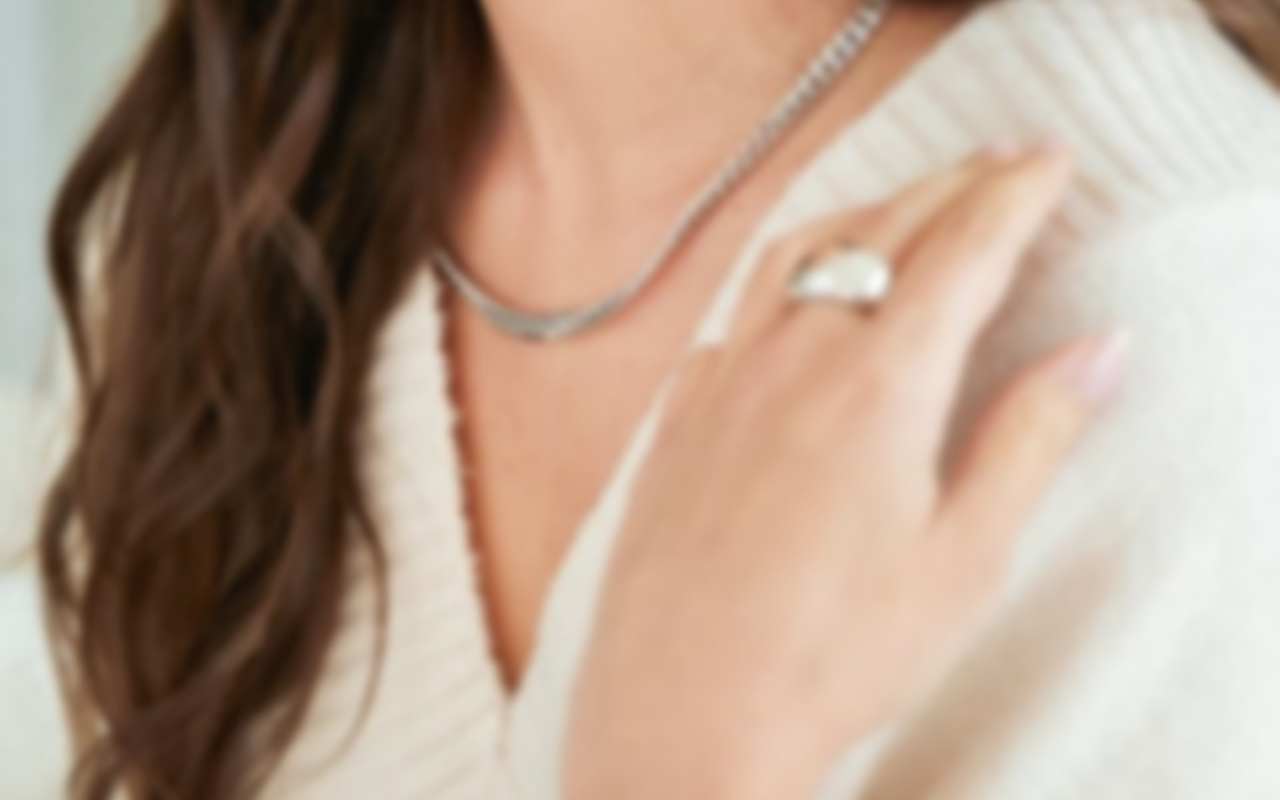
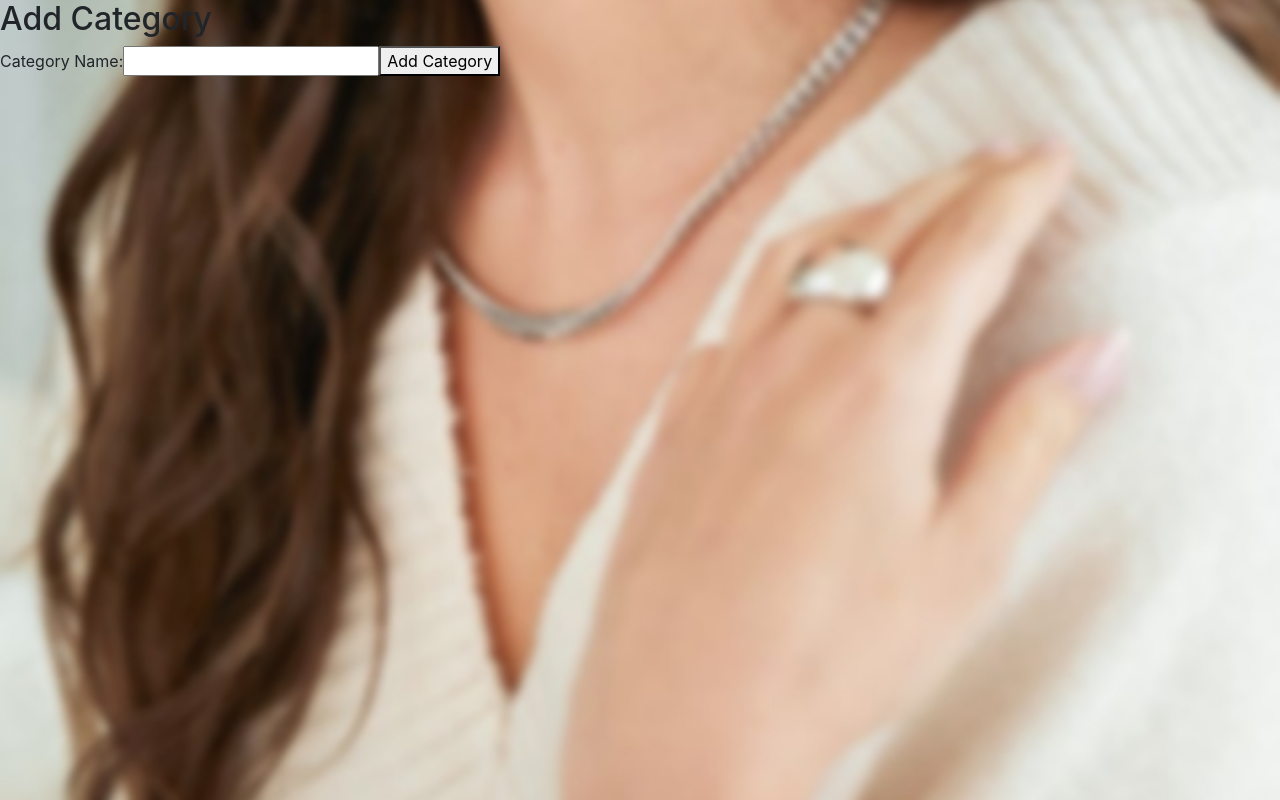
Before and after one commit to nikolapetrovski1102/SparkleSilver, a React (Create React App) app in the folder Front-end/react-library/: page /add-category in a window 1280 px wide. Built offline with nearby package versions, Linux system fonts and the light colour scheme.

Commit message:
added categories component and filter them in add product

```diff
--- a/Front-end/react-library/src/App.tsx
+++ b/Front-end/react-library/src/App.tsx
@@ -4,6 +4,7 @@ import { HomePage } from './layouts/HomePage/HomePage';
 import { Redirect, Route, Switch } from 'react-router-dom';
 import ProductList from './layouts/Products/ListProducts';
 import AddProductForm from './layouts/Products/AddProduct';
+import AddCategoryForm from './layouts/AddCategory/AddCategory';
 
 
 export const App = () => {
@@ -23,6 +24,9 @@ export const App = () => {
           <Route path='/add-product'>
             <AddProductForm />
           </Route>
+          <Route path='/add-category'>
+            <AddCategoryForm />
+          </Route>
         </Switch>
       </div>
     </div>
--- /dev/null
+++ b/Front-end/react-library/src/layouts/AddCategory/AddCategory.tsx
@@ -0,0 +1,44 @@
+import React, { useState } from 'react';
+
+interface Category {
+  categoryId: number;
+  categoryName: string;
+}
+
+const AddCategoryForm: React.FC = () => {
+  const [categoryName, setCategoryName] = useState<string>('');
+
+  const handleSubmit = async (e: React.FormEvent<HTMLFormElement>) => {
+    e.preventDefault();
+    try {
+      const response = await fetch(`http://localhost:9091/api/category/add?categoryName=${encodeURIComponent(categoryName)}`, {
+        method: 'POST',
+      });
+      if (!response.ok) {
+        throw new Error('Failed to add category');
+      }
+      console.log('Category added successfully');
+    } catch (error) {
+      console.error('Error adding category:', error);
+    }
+  };
+
+  const handleChange = (e: React.ChangeEvent<HTMLInputElement>) => {
+    setCategoryName(e.target.value);
+  };
+
+  return (
+    <div>
+      <h2>Add Category</h2>
+      <form onSubmit={handleSubmit}>
+        <label>
+          Category Name:
+          <input type="text" value={categoryName} onChange={handleChange} required />
+        </label>
+        <button type="submit">Add Category</button>
+      </form>
+    </div>
+  );
+};
+
+export default AddCategoryForm;
--- a/Front-end/react-library/src/layouts/Products/AddProduct.tsx
+++ b/Front-end/react-library/src/layouts/Products/AddProduct.tsx
@@ -19,7 +19,14 @@ const AddProductForm: React.FC = () => {
           throw new Error('Failed to fetch categories');
         }
         const data: Category[] = await response.json();
-        setCategories(data);
+        // Filter categories to only include rings, bracelets, necklaces, and earrings
+        const filteredCategories = data.filter(category =>
+          category.categoryName.toLowerCase() === 'rings' ||
+          category.categoryName.toLowerCase() === 'bracelets' ||
+          category.categoryName.toLowerCase() === 'necklaces' ||
+          category.categoryName.toLowerCase() === 'earrings'
+        );
+        setCategories(filteredCategories);
       } catch (error) {
         console.error('Error fetching categories:', error);
       }
```
